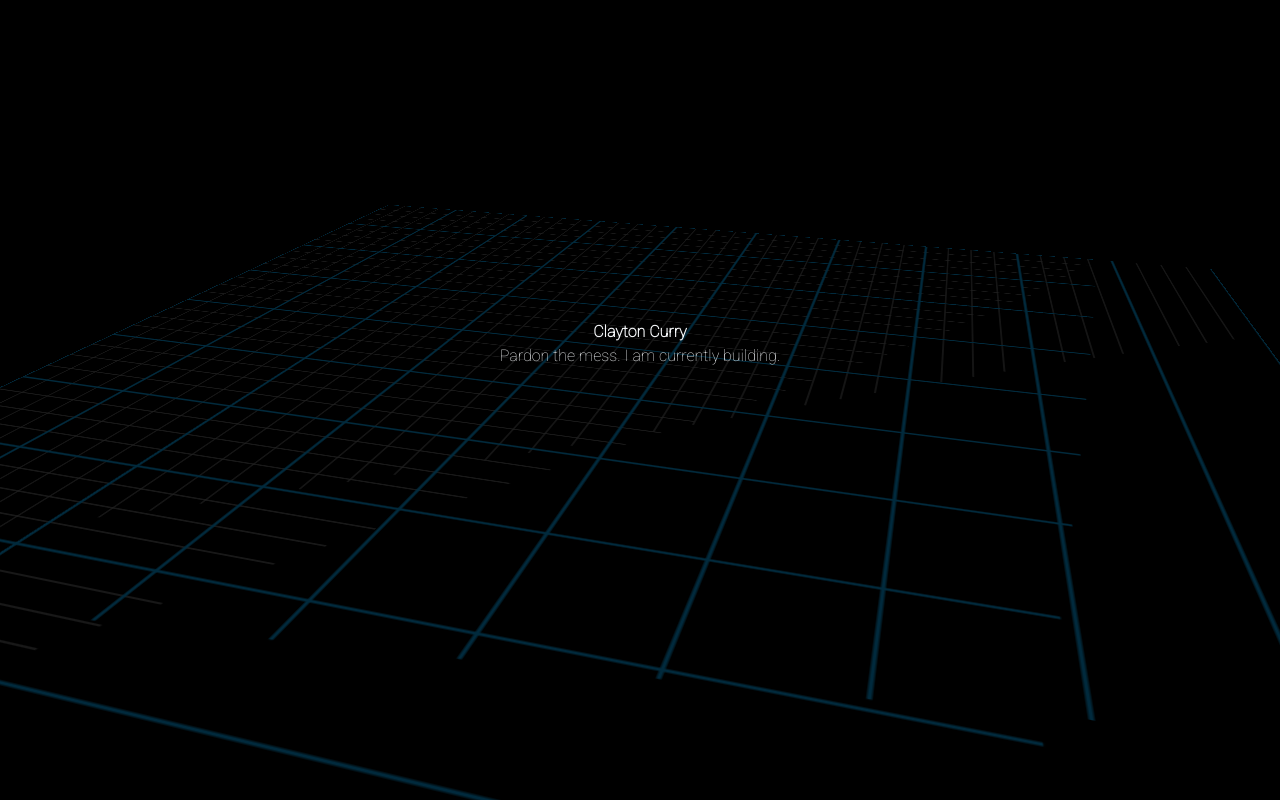
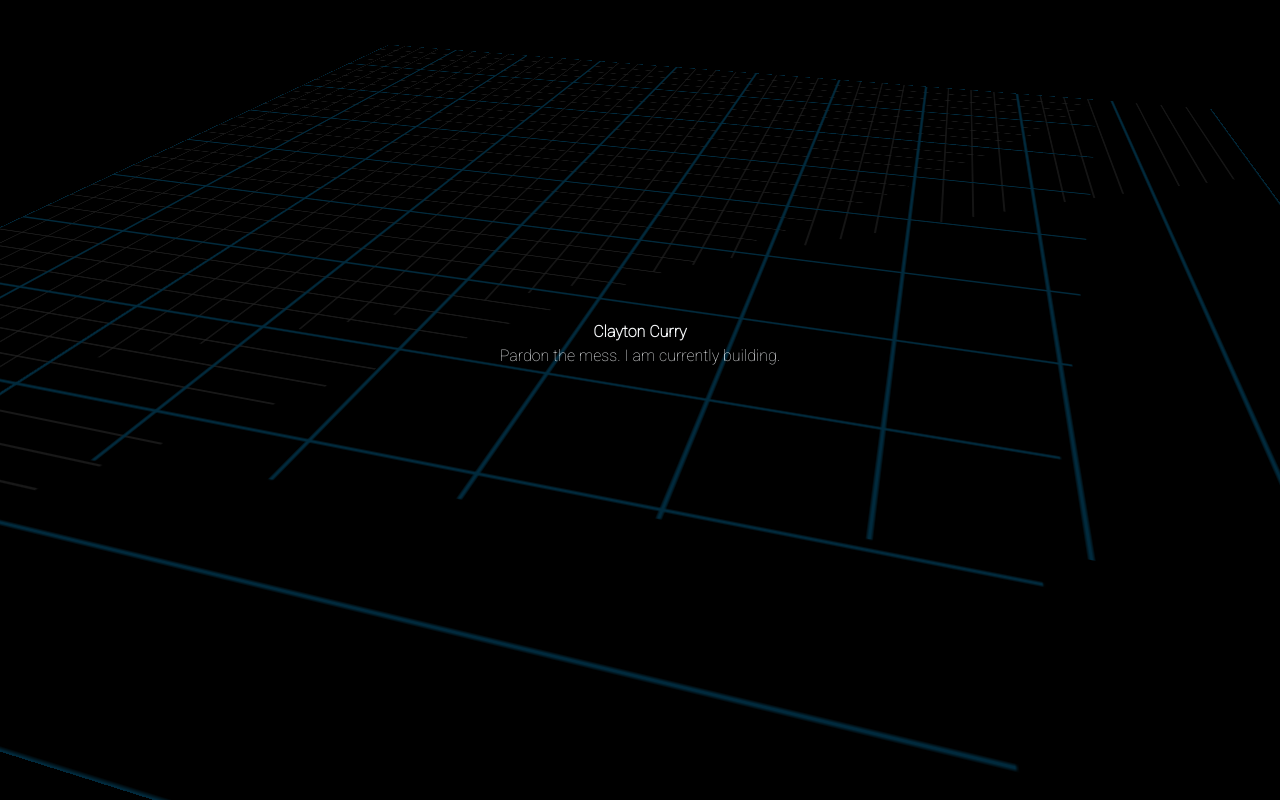
Before and after one commit to clay-curry/vercel-portfolio, a Next.js app: page / in a window 1280 px wide. Built offline with nearby package versions, Linux system fonts and the light colour scheme.

Commit message:
removed overflow

```diff
--- a/src/components/background/background.css
+++ b/src/components/background/background.css
@@ -16,16 +16,16 @@
     bottom: 0;
     width: 100%;
     background: #000;
-    overflow-x: hidden;
+    overflow: hidden;
     z-index: 0
 }
 
 .background_svg__O_7Lx {
     position: absolute;
     width: 100%;
-    top: 50%;
+    top: 30%;
     opacity: .25;
-    overflow-x: hidden;
+    overflow: hidden;
     animation: background_rotate_grid__1v2si 120s linear infinite forwards
 }
 
```
